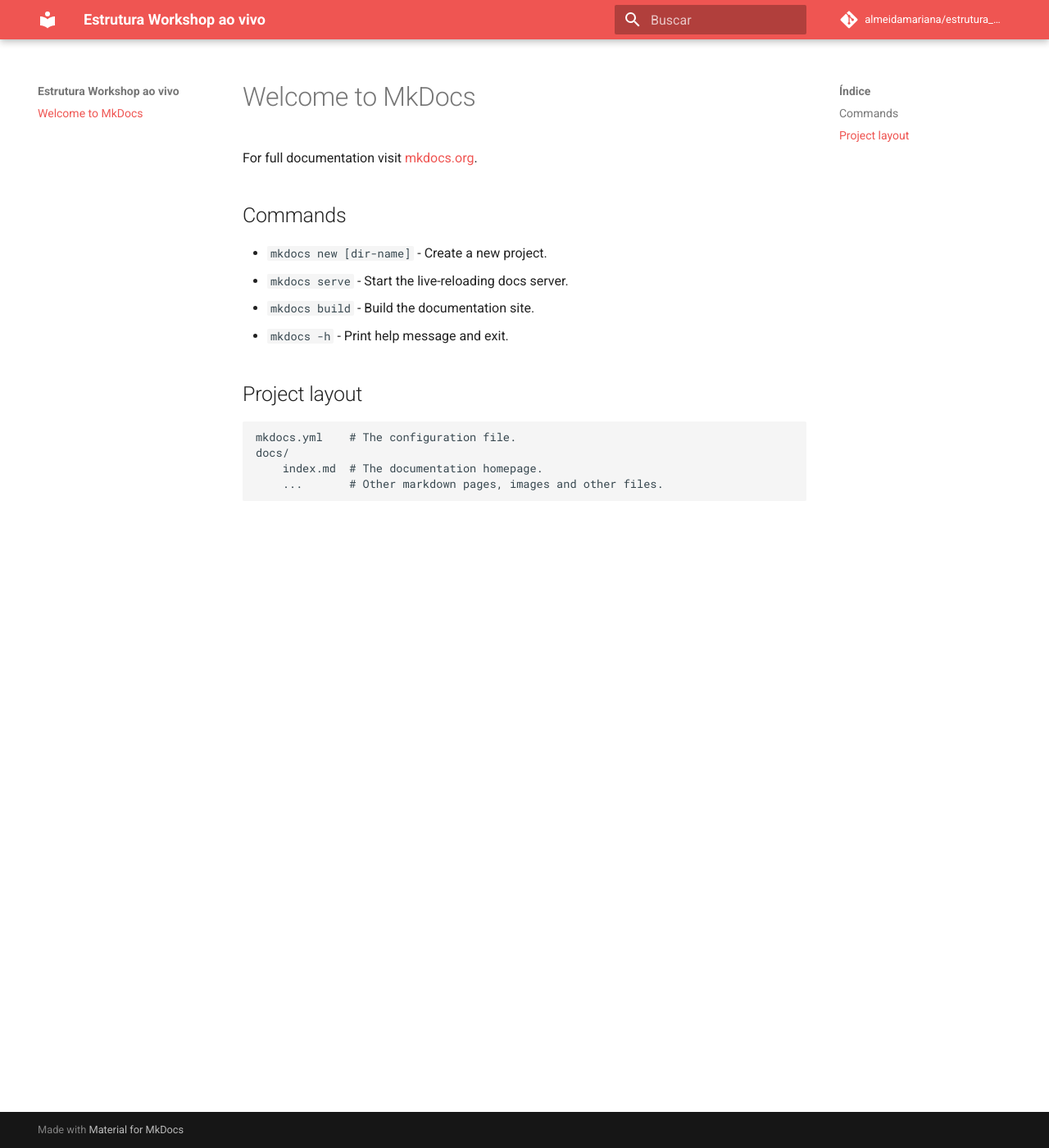
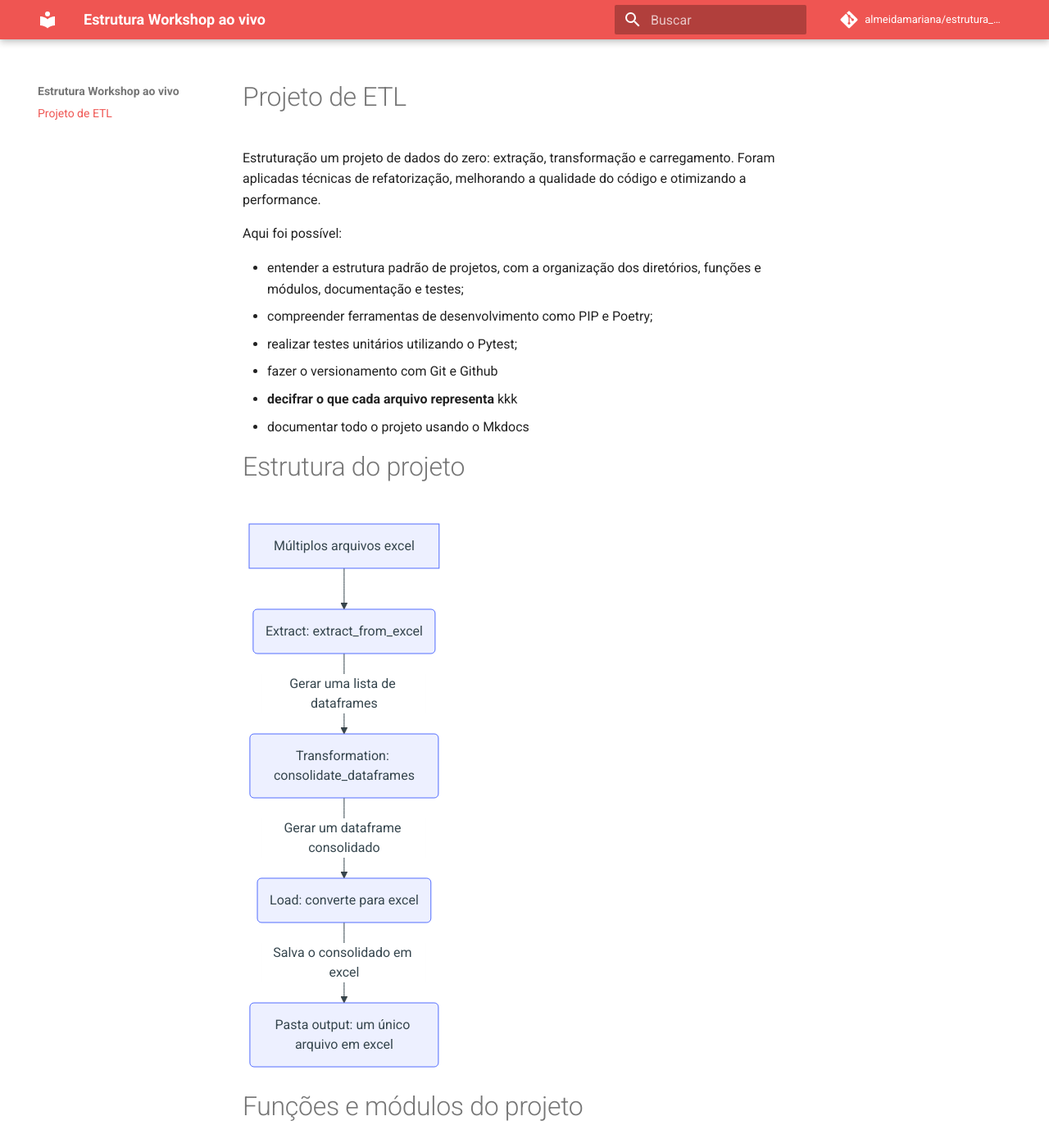
Before and after one commit to almeidamariana/estrutura_projeto, an MkDocs documentation site: the page built from docs/index.md, in a window 1280 px wide and 1400 px high. Shown: the whole window at 82% size. Built offline with MkDocs 1.6.1 and Material for MkDocs 9.7.7, drawn with Linux system fonts in a browser that asks for light colours; comment, search, counter and statistics services are not loaded; some of the changed text lies outside the part shown.

Commit message:
documentação

````diff
--- a/docs/index.md
+++ b/docs/index.md
@@ -1,17 +1,36 @@
-# Welcome to MkDocs
+# Projeto de ETL
 
-For full documentation visit [mkdocs.org](https://www.mkdocs.org).
+Estruturação um projeto de dados do zero: extração, transformação e carregamento. Foram aplicadas técnicas de refatorização, melhorando a qualidade do código e otimizando a performance.
 
-## Commands
+Aqui foi possível:
 
-* `mkdocs new [dir-name]` - Create a new project.
-* `mkdocs serve` - Start the live-reloading docs server.
-* `mkdocs build` - Build the documentation site.
-* `mkdocs -h` - Print help message and exit.
+* entender a estrutura padrão de projetos, com a organização dos diretórios, funções e módulos, documentação e testes;
+* compreender ferramentas de desenvolvimento como PIP e Poetry;
+* realizar testes unitários utilizando o Pytest;
+* fazer o versionamento com Git e Github
+* **decifrar o que cada arquivo representa** kkk
+* documentar todo o projeto usando o Mkdocs
 
-## Project layout
+# Estrutura do projeto
 
-    mkdocs.yml    # The configuration file.
-    docs/
-        index.md  # The documentation homepage.
-        ...       # Other markdown pages, images and other files.
+```mermaid
+graph TB
+    A[Múltiplos arquivos excel] --> B(Extract: extract_from_excel)
+    B --> |Gerar uma lista de dataframes| C(Transformation: consolidate_dataframes)
+    C --> |Gerar um dataframe consolidado| D(Load: converte para excel)
+    D --> |Salva o consolidado em excel| E(Pasta output: um único arquivo em excel)
+```
+
+# Funções e módulos do projeto
+
+### Função de extração (extract)
+
+#### ::: app.pipeline.extract.extract_from_excel
+
+### Função de transformação (transform) de dados
+
+#### ::: app.pipeline.transform.contact_data_frames
+
+### Função de carregamento (load) de dados
+
+#### ::: app.pipeline.load.load_excel
--- a/pyproject.toml
+++ b/pyproject.toml
@@ -21,6 +21,7 @@
 pydocstyle = "^6.3.0"
 pip-audit = "^2.6.1"
 taskipy = "^1.12.2"
+mermaid = "^0.3.2"
 
 
 [build-system]
````
